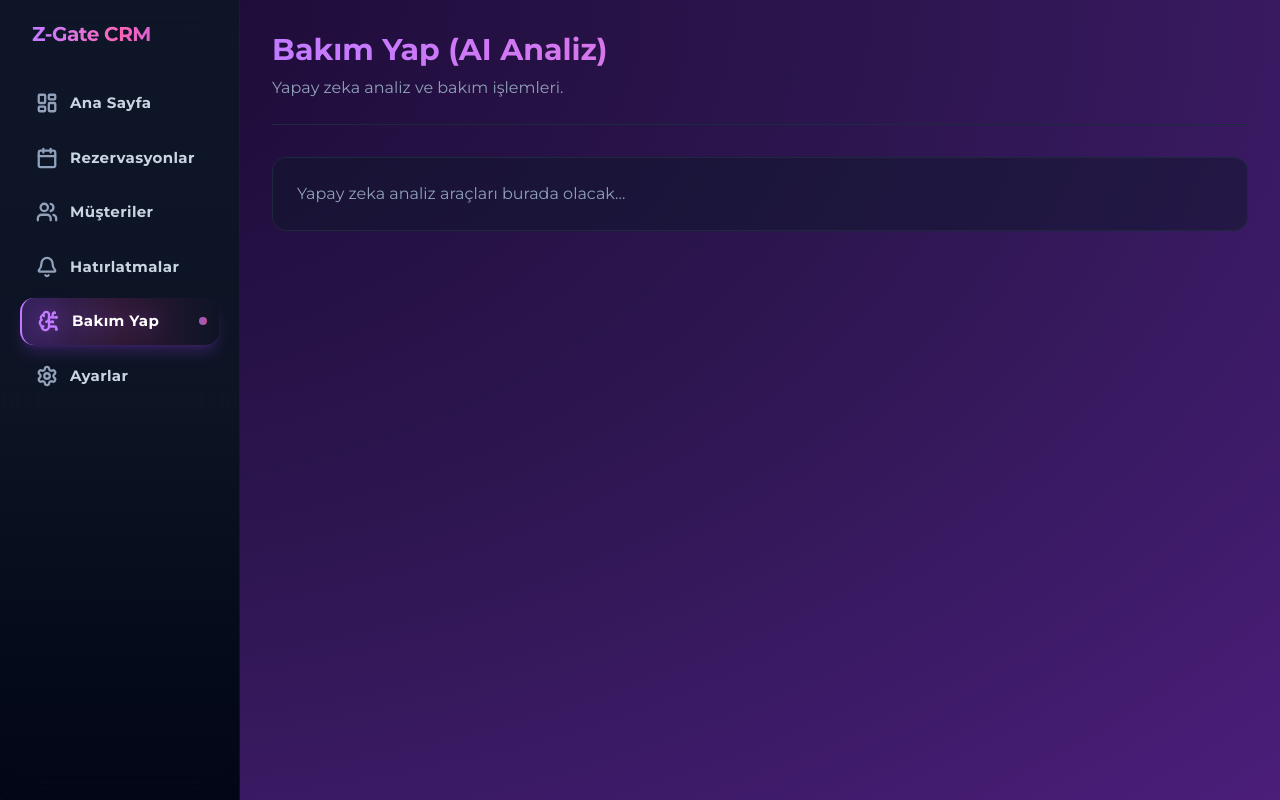
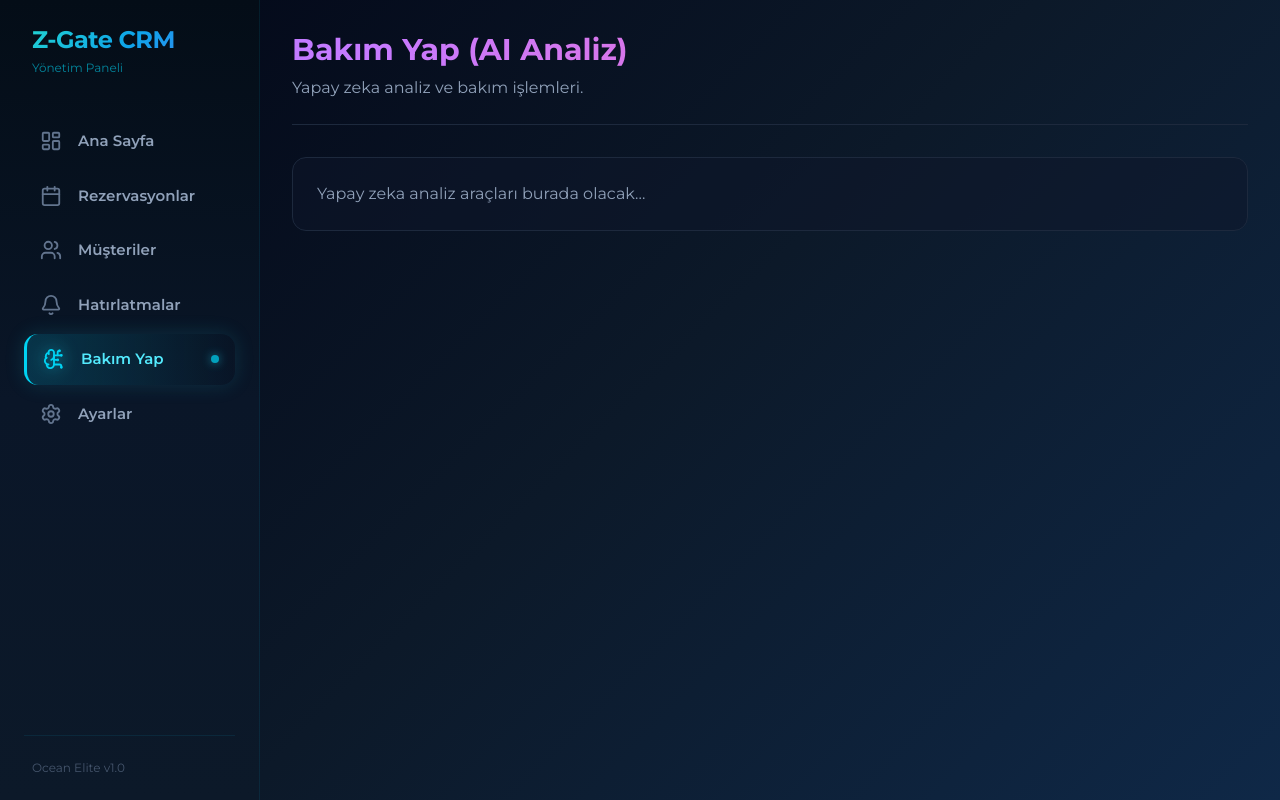
Before and after one commit to zeyidhocam/z-gate-crm, a Next.js app: page /analysis in a window 1280 px wide. Built offline with nearby package versions, Linux system fonts and the light colour scheme; no server answers; the database is empty.

Commit message:
feat: complete Ocean Elite theme overhaul - unified cyan design system

```diff
--- a/app/globals.css
+++ b/app/globals.css
@@ -2,6 +2,10 @@
 @import "tw-animate-css";
 
 @custom-variant dark (&:is(.dark *));
+
+/* ========================================
+   OCEAN ELITE THEME - Tek Kusursuz Tema
+   ======================================== */
 
 @theme inline {
   --color-background: var(--background);
@@ -46,133 +50,88 @@
   --radius-4xl: calc(var(--radius) + 16px);
 }
 
+/* ========================================
+   OCEAN ELITE - Ana Renk Paleti
+   Gradient: Derin Lacivert → Okyanus Mavisi → Turkuaz
+   Aksan: Cyan / Turkuaz
+   ======================================== */
+
 :root {
   --radius: 0.625rem;
-  --background: oklch(1 0 0);
-  --foreground: oklch(0.145 0 0);
-  --card: oklch(1 0 0);
-  --card-foreground: oklch(0.145 0 0);
-  --popover: oklch(1 0 0);
-  --popover-foreground: oklch(0.145 0 0);
-  --primary: oklch(0.205 0 0);
-  --primary-foreground: oklch(0.985 0 0);
-  --secondary: oklch(0.97 0 0);
-  --secondary-foreground: oklch(0.205 0 0);
-  --muted: oklch(0.97 0 0);
-  --muted-foreground: oklch(0.556 0 0);
-  --accent: oklch(0.97 0 0);
-  --accent-foreground: oklch(0.205 0 0);
-  --destructive: oklch(0.577 0.245 27.325);
-  --border: oklch(0.922 0 0);
-  --input: oklch(0.922 0 0);
-  --ring: oklch(0.708 0 0);
-  --chart-1: oklch(0.646 0.222 41.116);
-  --chart-2: oklch(0.6 0.118 184.704);
-  --chart-3: oklch(0.398 0.07 227.392);
-  --chart-4: oklch(0.828 0.189 84.429);
-  --chart-5: oklch(0.769 0.188 70.08);
-  --sidebar: oklch(0.985 0 0);
-  --sidebar-foreground: oklch(0.145 0 0);
-  --sidebar-primary: oklch(0.205 0 0);
-  --sidebar-primary-foreground: oklch(0.985 0 0);
-  --sidebar-accent: oklch(0.97 0 0);
-  --sidebar-accent-foreground: oklch(0.205 0 0);
-  --sidebar-border: oklch(0.922 0 0);
-  --sidebar-ring: oklch(0.708 0 0);
+
+  /* === OCEAN ELITE GRADIENT === */
+  --gradient-start: #020617;
+  /* Derin Lacivert-Siyah */
+  --gradient-via: #0c1929;
+  /* Gece Mavisi */
+  --gradient-end: #0f2847;
+  /* Okyanus Mavisi */
+
+  /* === AKSAN RENKLERİ (Turkuaz/Cyan) === */
+  --primary: #22d3d1;
+  /* Turkuaz - Ana aksan */
+  --primary-foreground: #021a1a;
+  --ring: #22d3d1;
+
+  /* === ARKA PLAN === */
+  --background: #030a11;
+  /* Çok koyu lacivert */
+  --foreground: #e2e8f0;
+  /* Açık gri-beyaz */
+
+  /* === KARTLAR === */
+  --card: rgba(15, 25, 40, 0.8);
+  --card-foreground: #e2e8f0;
+
+  /* === POPOVER/MODAL === */
+  --popover: #0c1929;
+  --popover-foreground: #e2e8f0;
+
+  /* === İKİNCİL RENKLER === */
+  --secondary: #1e3a5f;
+  --secondary-foreground: #e2e8f0;
+
+  /* === MUTED === */
+  --muted: #1e293b;
+  --muted-foreground: #94a3b8;
+
+  /* === ACCENT === */
+  --accent: #164e63;
+  --accent-foreground: #e2e8f0;
+
+  /* === DESTRUCTIVE === */
+  --destructive: #ef4444;
+
+  /* === BORDER/INPUT === */
+  --border: rgba(34, 211, 238, 0.15);
+  --input: rgba(34, 211, 238, 0.1);
+
+  /* === CHART COLORS (Uyumlu) === */
+  --chart-1: #22d3d1;
+  /* Turkuaz */
+  --chart-2: #0ea5e9;
+  /* Gökyüzü Mavisi */
+  --chart-3: #3b82f6;
+  /* Mavi */
+  --chart-4: #6366f1;
+  /* İndigo */
+  --chart-5: #8b5cf6;
+  /* Mor */
+
+  /* === SIDEBAR === */
+  --sidebar: rgba(8, 15, 25, 0.95);
+  --sidebar-foreground: #e2e8f0;
+  --sidebar-primary: #22d3d1;
+  --sidebar-primary-foreground: #021a1a;
+  --sidebar-accent: #164e63;
+  --sidebar-accent-foreground: #e2e8f0;
+  --sidebar-border: rgba(34, 211, 238, 0.1);
+  --sidebar-ring: #22d3d1;
 }
 
-.dark {
-  --background: oklch(0.145 0 0);
-  --foreground: oklch(0.985 0 0);
-  --card: oklch(0.205 0 0);
-  --card-foreground: oklch(0.985 0 0);
-  --popover: oklch(0.205 0 0);
-  --popover-foreground: oklch(0.985 0 0);
-  /* Primary handled by theme engine inline style */
-  --secondary: oklch(0.269 0 0);
-  --secondary-foreground: oklch(0.985 0 0);
-  --muted: oklch(0.269 0 0);
-  --muted-foreground: oklch(0.708 0 0);
-  --accent: oklch(0.269 0 0);
-  --accent-foreground: oklch(0.985 0 0);
-  --destructive: oklch(0.704 0.191 22.216);
-  --border: oklch(1 0 0 / 10%);
-  --input: oklch(1 0 0 / 15%);
-  /* Ring handled by theme engine inline style */
-  --chart-1: oklch(0.488 0.243 264.376);
-  --chart-2: oklch(0.696 0.17 162.48);
-  --chart-3: oklch(0.769 0.188 70.08);
-  --chart-4: oklch(0.627 0.265 303.9);
-  --chart-5: oklch(0.645 0.246 16.439);
-  --sidebar: oklch(0.205 0 0);
-  --sidebar-foreground: oklch(0.985 0 0);
-  --sidebar-primary: oklch(0.488 0.243 264.376);
-  --sidebar-primary-foreground: oklch(0.985 0 0);
-  --sidebar-accent: oklch(0.269 0 0);
-  --sidebar-accent-foreground: oklch(0.985 0 0);
-  --sidebar-border: oklch(1 0 0 / 10%);
-  /* Sidebar Ring handled by theme engine inline style */
-}
-
-@layer base {
-
-  /* Varsayılan Tema: Gece Moru */
-  :root {
-    --primary: oklch(0.646 0.222 41.116);
-    /* Mor */
-    --ring: oklch(0.646 0.222 41.116);
-    --gradient-start: #1a0933;
-    /* Daha Parlak Mor */
-    --gradient-via: #2d1650;
-    /* Belirgin Mor */
-    --gradient-end: #4a1e7a;
-    /* Açık Mor */
-  }
-
-  /* Tema 1: Gece Moru (Mor Tonları) - Varsayılan */
-  [data-theme='midnight-violet'],
-  [data-theme='zeyid-moru'],
-  [data-theme='modern-purple'] {
-    --primary: oklch(0.646 0.222 41.116);
-    /* #8B5CF6 */
-    --ring: oklch(0.646 0.222 41.116);
-    --gradient-start: #1a0933;
-    /* Daha Parlak Koyu Mor */
-    --gradient-via: #2d1650;
-    /* Belirgin Orta Mor */
-    --gradient-end: #4a1e7a;
-    /* Parlak Açık Mor */
-  }
-
-  /* Tema 2: Okyanus Derinliği (Mavi Tonları) */
-  [data-theme='ocean-depth'],
-  [data-theme='gece-mavisi'],
-  [data-theme='ocean-blue'] {
-    --primary: oklch(0.6 0.118 184.704);
-    /* #3B82F6 */
-    --ring: oklch(0.6 0.118 184.704);
-    --gradient-start: #020617;
-    /* Koyu Lacivert */
-    --gradient-via: #0F172A;
-    /* Orta Lacivert */
-    --gradient-end: #1E3A8A;
-    /* Mavi */
-  }
-
-  /* Tema 3: OLED Siyah (Koyu Gri-Mavi Tonları) */
-  [data-theme='oled-black'],
-  [data-theme='minimal-siyah'],
-  [data-theme='midnight-oled'] {
-    --primary: oklch(0.556 0.016 254.604);
-    /* #64748B Gri */
-    --ring: oklch(0.556 0.016 254.604);
-    --gradient-start: #0A0A12;
-    /* Neredeyse Siyah */
-    --gradient-via: #1A1A2E;
-    /* Koyu Gri-Mavi */
-    --gradient-end: #16213E;
-    /* Lacivert-Gri */
-  }
+/* Dark mode uses same values - Ocean Elite is a dark theme by default */
+:root.dark {
+  color-scheme: dark;
 }
 
 @layer base {
@@ -186,11 +145,30 @@
 }
 
 @layer utilities {
+
+  /* Ana Gradient Arka Plan */
   .app-gradient-bg {
-    background: radial-gradient(at top left, var(--tw-gradient-stops));
-    --tw-gradient-from: var(--gradient-start);
-    --tw-gradient-to: var(--gradient-end);
-    --tw-gradient-stops: var(--tw-gradient-from), var(--gradient-via), var(--tw-gradient-to);
+    background: linear-gradient(135deg, var(--gradient-start) 0%, var(--gradient-via) 50%, var(--gradient-end) 100%);
     background-attachment: fixed;
   }
+
+  /* Cam Efektli Kart */
+  .glass-card {
+    background: rgba(15, 25, 40, 0.6);
+    backdrop-filter: blur(12px);
+    border: 1px solid rgba(34, 211, 238, 0.1);
+  }
+
+  /* Türkuaz Glow Efekti */
+  .cyan-glow {
+    box-shadow: 0 0 20px rgba(34, 211, 238, 0.15);
+  }
+
+  /* Gradient Text */
+  .text-gradient-ocean {
+    background: linear-gradient(135deg, #22d3d1 0%, #0ea5e9 50%, #3b82f6 100%);
+    -webkit-background-clip: text;
+    -webkit-text-fill-color: transparent;
+    background-clip: text;
+  }
 }
--- a/components/Sidebar.tsx
+++ b/components/Sidebar.tsx
@@ -23,19 +23,20 @@ export function Sidebar() {
     ]
 
     return (
-        <div className="w-[240px] h-screen bg-gradient-to-b from-slate-900/90 via-slate-900/80 to-slate-950/90 backdrop-blur-xl border-r border-purple-500/10 p-5 flex flex-col">
+        <aside className="w-[260px] h-screen bg-gradient-to-b from-[#040d17] via-[#0a1628] to-[#0c1929] border-r border-cyan-500/10 p-6 flex flex-col">
             {/* Logo / App Name */}
-            <div className="mb-8 px-3">
+            <div className="mb-10 px-2">
                 <h1
-                    className="text-xl font-extrabold bg-gradient-to-r from-purple-400 via-pink-400 to-purple-500 bg-clip-text text-transparent truncate tracking-tight"
+                    className="text-2xl font-black tracking-tight text-gradient-ocean"
                     title={config.appName}
                 >
                     {config.appName}
                 </h1>
+                <p className="text-xs text-cyan-400/60 mt-1 font-medium">Yönetim Paneli</p>
             </div>
 
             {/* Navigation Items */}
-            <nav className="flex flex-col gap-2">
+            <nav className="flex flex-col gap-1">
                 {items.map((item) => {
                     const isActive = pathname === item.path || (item.path !== '/' && pathname.startsWith(item.path))
 
@@ -44,44 +45,43 @@ export function Sidebar() {
                             key={item.path}
                             href={item.path}
                             className={twMerge(
-                                "group relative flex items-center gap-3 px-4 py-3 rounded-xl transition-all duration-300 ease-out",
-                                "hover:bg-purple-500/10 hover:shadow-lg hover:shadow-purple-500/10 hover:scale-[1.02]",
-                                "active:scale-[0.98]",
-                                isActive && "bg-gradient-to-r from-purple-500/25 via-pink-500/15 to-transparent border-l-2 border-purple-400 shadow-lg shadow-purple-500/20"
+                                "group relative flex items-center gap-4 px-4 py-3.5 rounded-xl font-semibold text-[15px] transition-all duration-300",
+                                "hover:bg-cyan-500/10 hover:translate-x-1",
+                                isActive
+                                    ? "bg-gradient-to-r from-cyan-500/20 via-cyan-500/10 to-transparent text-cyan-300 border-l-[3px] border-cyan-400 shadow-[0_0_20px_rgba(34,211,238,0.15)]"
+                                    : "text-slate-400 hover:text-cyan-300"
                             )}
                         >
                             {/* Icon */}
                             <item.icon
                                 size={22}
-                                strokeWidth={2.5}
+                                strokeWidth={2}
                                 className={twMerge(
                                     "transition-all duration-300",
                                     isActive
-                                        ? "text-purple-400 drop-shadow-[0_0_10px_rgba(168,85,247,0.6)]"
-                                        : "text-slate-400 group-hover:text-purple-400 group-hover:drop-shadow-[0_0_8px_rgba(168,85,247,0.4)]"
+                                        ? "text-cyan-400 drop-shadow-[0_0_8px_rgba(34,211,238,0.6)]"
+                                        : "text-slate-500 group-hover:text-cyan-400"
                                 )}
                             />
 
-                            {/* Label - BOLD and bright */}
-                            <span
-                                className={twMerge(
-                                    "font-bold text-[15px] tracking-wide transition-all duration-300",
-                                    isActive
-                                        ? "text-white drop-shadow-[0_0_10px_rgba(168,85,247,0.4)]"
-                                        : "text-slate-300 group-hover:text-white"
-                                )}
-                            >
-                                {item.label}
-                            </span>
+                            {/* Label */}
+                            <span>{item.label}</span>
 
-                            {/* Active indicator dot */}
+                            {/* Active indicator */}
                             {isActive && (
-                                <div className="absolute right-3 w-2 h-2 rounded-full bg-gradient-to-r from-purple-400 to-pink-400 shadow-lg shadow-purple-400/60 animate-pulse" />
+                                <div className="absolute right-4 w-2 h-2 rounded-full bg-cyan-400 shadow-[0_0_10px_rgba(34,211,238,0.8)] animate-pulse" />
                             )}
                         </Link>
                     )
                 })}
             </nav>
-        </div>
+
+            {/* Bottom decoration */}
+            <div className="mt-auto pt-6 border-t border-cyan-500/10">
+                <div className="px-2 text-xs text-slate-600">
+                    Ocean Elite v1.0
+                </div>
+            </div>
+        </aside>
     )
 }
--- a/components/providers/settings-provider.tsx
+++ b/components/providers/settings-provider.tsx
@@ -1,74 +1,71 @@
-"use client"
+'use client'
 
-import React, { createContext, useContext, useEffect, useState } from "react"
-import { supabase } from "@/lib/supabase"
+import { createContext, useContext, useEffect, useState, ReactNode, useCallback, useMemo } from 'react'
+import { supabase } from '@/lib/supabase'
 
-interface UIConfig {
+// Ocean Elite - Tek Tema
+export interface UIConfig {
     appName: string
     logoUrl: string
-    theme: string
+    theme: 'ocean-elite'  // Sadece 1 tema
     fontFamily: 'sans' | 'serif' | 'mono'
     fontWeight: 'normal' | 'bold'
     fontScale: 'small' | 'medium' | 'large' | 'xlarge'
-    panelWidth: 'full' | 'boxed'
-    whatsappNumber?: string
+    panelWidth: 'boxed' | 'full'
 }
 
 const DEFAULT_CONFIG: UIConfig = {
     appName: 'Z-Gate CRM',
     logoUrl: '',
-    theme: 'midnight-violet',
+    theme: 'ocean-elite',  // Sabit tema
     fontFamily: 'sans',
     fontWeight: 'normal',
     fontScale: 'medium',
     panelWidth: 'full',
-    whatsappNumber: ''
 }
 
 interface SettingsContextType {
     config: UIConfig
+    updateConfig: (partial: Partial<UIConfig>) => void
     isLoading: boolean
-    updateConfig: (updates: Partial<UIConfig>) => Promise<void>
-    resetToDefaults: () => Promise<void>
 }
 
 const SettingsContext = createContext<SettingsContextType | undefined>(undefined)
 
-export function SettingsProvider({ children }: { children: React.ReactNode }) {
+export function SettingsProvider({ children }: { children: ReactNode }) {
     const [config, setConfig] = useState<UIConfig>(DEFAULT_CONFIG)
     const [isLoading, setIsLoading] = useState(true)
 
-    // Initial Fetch
     useEffect(() => {
-        fetchSettings()
+        supabase
+            .from('system_settings')
+            .select('*')
+            .single()
+            .then(({ data }: { data: any }) => {
+                if (data) {
+                    setConfig({
+                        appName: data.site_title || DEFAULT_CONFIG.appName,
+                        logoUrl: data.logo_url || '',
+                        theme: 'ocean-elite',  // Her zaman ocean-elite
+                        fontFamily: data.font_family || DEFAULT_CONFIG.fontFamily,
+                        fontWeight: data.font_weight || DEFAULT_CONFIG.fontWeight,
+                        fontScale: data.font_scale || DEFAULT_CONFIG.fontScale,
+                        panelWidth: data.panel_width || DEFAULT_CONFIG.panelWidth,
+                    })
+                }
+                setIsLoading(false)
+            })
     }, [])
 
-    // Theme Engine: Apply styles when config changes
+    // Tema ayarlarını uygula
     useEffect(() => {
         const root = document.documentElement
 
-        // 1. Tema Attribute'unu Ayarla
-        root.setAttribute('data-theme', config.theme)
+        // Ocean Elite tema arka planını uygula (CSS değişkenleri zaten globals.css'te tanımlı)
+        root.setAttribute('data-theme', 'ocean-elite')
+        root.classList.add('dark')
 
-        // 2. Sadece Gradient Renklerini Enjekte Et (Yazı renkleri sabit kalsın)
-        const gradients: Record<string, string[]> = {
-            'midnight-violet': ['#1a0933', '#2d1650', '#4a1e7a'],
-            'ocean-depth': ['#020617', '#0F172A', '#1E3A8A'],
-            'oled-black': ['#0A0A12', '#1A1A2E', '#16213E'],
-            // Eski tema isimleri için fallback
-            'zeyid-moru': ['#1a0933', '#2d1650', '#4a1e7a'],
-            'gece-mavisi': ['#020617', '#0F172A', '#1E3A8A'],
-            'minimal-siyah': ['#0A0A12', '#1A1A2E', '#16213E'],
-        }
-
-        const activeGradient = gradients[config.theme] || gradients['midnight-violet']
-
-        // Sadece gradient renklerini ayarla
-        root.style.setProperty('--gradient-start', activeGradient[0])
-        root.style.setProperty('--gradient-via', activeGradient[1])
-        root.style.setProperty('--gradient-end', activeGradient[2])
-
-        // 3. Yazı Boyutu
+        // Yazı Boyutu
         const scales: Record<string, string> = {
             'small': '14px',
             'medium': '16px',
@@ -77,103 +74,53 @@ export function SettingsProvider({ children }: { children: React.ReactNode }) {
         }
         root.style.fontSize = scales[config.fontScale] || '16px'
 
-        // 3. Font Family
+        // Font Ailesi
         const fonts: Record<string, string> = {
-            'sans': '"Montserrat", sans-serif',
-            'serif': '"Playfair Display", serif',
-            'mono': '"JetBrains Mono", monospace'
+            'sans': 'Montserrat, ui-sans-serif, system-ui, sans-serif',
+            'serif': 'Georgia, ui-serif, serif',
+            'mono': 'JetBrains Mono, ui-monospace, monospace'
         }
-        root.style.setProperty('--font-sans', fonts[config.fontFamily] || fonts['sans'])
+        root.style.fontFamily = fonts[config.fontFamily] || fonts['sans']
 
-        // 4. Font Weight
-        if (config.fontWeight === 'bold') {
-            root.classList.add('font-bold-mode')
-            root.style.fontWeight = '600'
-        } else {
-            root.classList.remove('font-bold-mode')
-            root.style.fontWeight = 'normal'
-        }
-
-        // 5. Panel Width (handled via CSS var or Context consumption in Layout)
-        root.style.setProperty('--panel-max-width', config.panelWidth === 'boxed' ? '1400px' : '100%')
+        // Font Kalınlığı - sadece body'ye
+        document.body.style.fontWeight = config.fontWeight === 'bold' ? '600' : '400'
 
     }, [config])
 
-    const fetchSettings = async () => {
-        setIsLoading(true)
-        if (!process.env.NEXT_PUBLIC_SUPABASE_URL) {
-            const saved = localStorage.getItem('system_settings')
-            if (saved) setConfig({ ...DEFAULT_CONFIG, ...JSON.parse(saved) })
-            setIsLoading(false)
-            return
-        }
+    const updateConfig = useCallback((partial: Partial<UIConfig>) => {
+        // Tema değiştirmeye izin verme
+        const safePartial = { ...partial }
+        delete safePartial.theme  // Tema değişikliğini engelle
 
-        try {
-            const { data, error } = await supabase.from('system_settings').select('*').single()
-            if (data) {
-                setConfig({
-                    appName: data.site_title || DEFAULT_CONFIG.appName,
-                    logoUrl: data.logo_url || DEFAULT_CONFIG.logoUrl,
-                    theme: data.theme_preference || DEFAULT_CONFIG.theme,
-                    fontFamily: data.font_family || DEFAULT_CONFIG.fontFamily,
-                    fontWeight: data.font_weight || DEFAULT_CONFIG.fontWeight,
-                    fontScale: data.font_scale || DEFAULT_CONFIG.fontScale,
-                    panelWidth: data.panel_width || DEFAULT_CONFIG.panelWidth,
-                    whatsappNumber: data.whatsapp_number || DEFAULT_CONFIG.whatsappNumber
-                } as any)
-            } else if (error && error.code === 'PGRST116') {
-                await supabase.from('system_settings').insert([{ site_title: DEFAULT_CONFIG.appName }])
-            }
-        } catch (e) {
-            console.error(e)
-        } finally {
-            setIsLoading(false)
-        }
-    }
+        setConfig((prev) => ({ ...prev, ...safePartial }))
 
-    const updateConfig = async (updates: Partial<UIConfig>) => {
-        const newConfig = { ...config, ...updates }
-        setConfig(newConfig) // Optimistic
+        supabase
+            .from('system_settings')
+            .update({
+                site_title: partial.appName,
+                logo_url: partial.logoUrl,
+                font_family: partial.fontFamily,
+                font_weight: partial.fontWeight,
+                font_scale: partial.fontScale,
+                panel_width: partial.panelWidth,
+            })
+            .eq('id', 1)
+            .then(() => { })
+    }, [])
 
-        if (!process.env.NEXT_PUBLIC_SUPABASE_URL) {
-            localStorage.setItem('system_settings', JSON.stringify(newConfig))
-            return
-        }
-
-        try {
-            const dbPayload: any = {}
-            if (updates.appName) dbPayload.site_title = updates.appName
-            if (updates.logoUrl !== undefined) dbPayload.logo_url = updates.logoUrl
-            if (updates.theme) dbPayload.theme_preference = updates.theme
-            if (updates.fontFamily) dbPayload.font_family = updates.fontFamily
-            if (updates.fontWeight) dbPayload.font_weight = updates.fontWeight
-            if (updates.fontScale) dbPayload.font_scale = updates.fontScale
-            if (updates.panelWidth) dbPayload.panel_width = updates.panelWidth
-            if (updates.whatsappNumber !== undefined) dbPayload.whatsapp_number = updates.whatsappNumber
-
-            if (Object.keys(dbPayload).length > 0) {
-                await supabase.from('system_settings').update(dbPayload).gt('id', 0)
-            }
-        } catch (e) {
-            console.error(e)
-        }
-    }
-
-    const resetToDefaults = async () => {
-        await updateConfig(DEFAULT_CONFIG)
-    }
+    const value = useMemo(() => ({ config, updateConfig, isLoading }), [config, updateConfig, isLoading])
 
     return (
-        <SettingsContext.Provider value={{ config, isLoading, updateConfig, resetToDefaults }}>
+        <SettingsContext.Provider value={value}>
             {children}
         </SettingsContext.Provider>
     )
 }
 
-export const useSettings = () => {
+export function useSettings() {
     const context = useContext(SettingsContext)
     if (context === undefined) {
-        throw new Error("useSettings must be used within a SettingsProvider")
+        throw new Error('useSettings must be used within a SettingsProvider')
     }
     return context
 }
```
Also changed, not shown: app/page.tsx (+22 -22 lines), components/settings/AppearanceSettings.tsx (+28 -34 lines).
